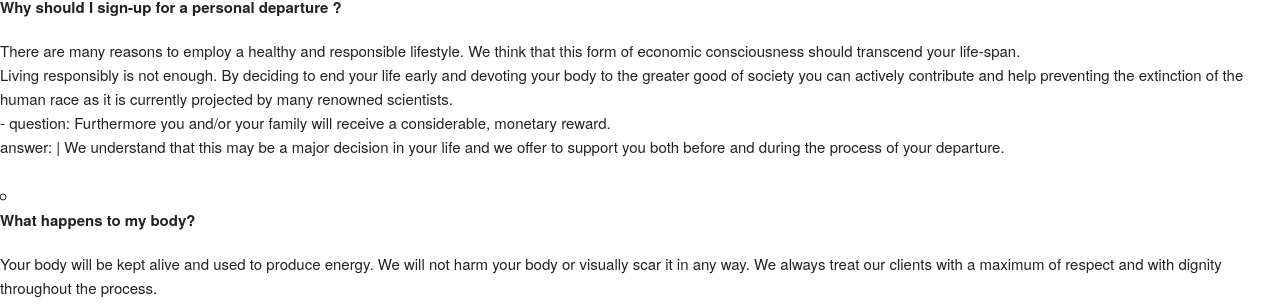
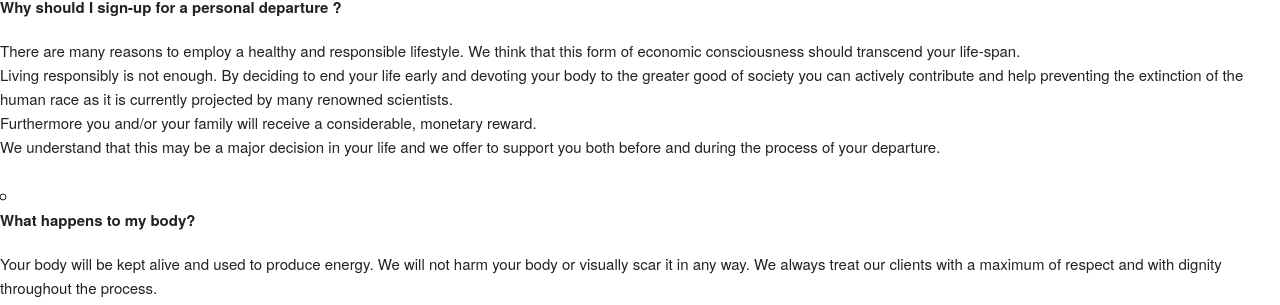
Before and after one commit to d-simon/corp-industries, a Jekyll site: the page built from index.html, in a window 1280 px wide. Shown: the part 230-535 px from the top of the page. Built offline with Jekyll 4.4.1, drawn with Linux system fonts in a browser that asks for light colours; some of the changed lines change nothing that is shown.

Commit message:
[Fix] Data: F.A.Q.

```diff
--- a/_data/faq.yaml
+++ b/_data/faq.yaml
@@ -2,9 +2,8 @@
     answer: |
         There are many reasons to employ a healthy and responsible lifestyle. We think that this form of economic consciousness should transcend your life-span.<br>
         Living responsibly is not enough. By deciding to end your life early and devoting your body to the greater good of society you can actively contribute and help preventing the extinction of the human race as it is currently projected by many renowned scientists.<br>
-        -   question: Furthermore you and/or your family will receive a considerable, monetary reward.<br>
-            answer: |
-                We understand that this may be a major decision in your life and we offer to support you both before and during the process of your departure.
+        Furthermore you and/or your family will receive a considerable, monetary reward.<br>
+        We understand that this may be a major decision in your life and we offer to support you both before and during the process of your departure.
 
 
 -   question: What happens to my body?
```
